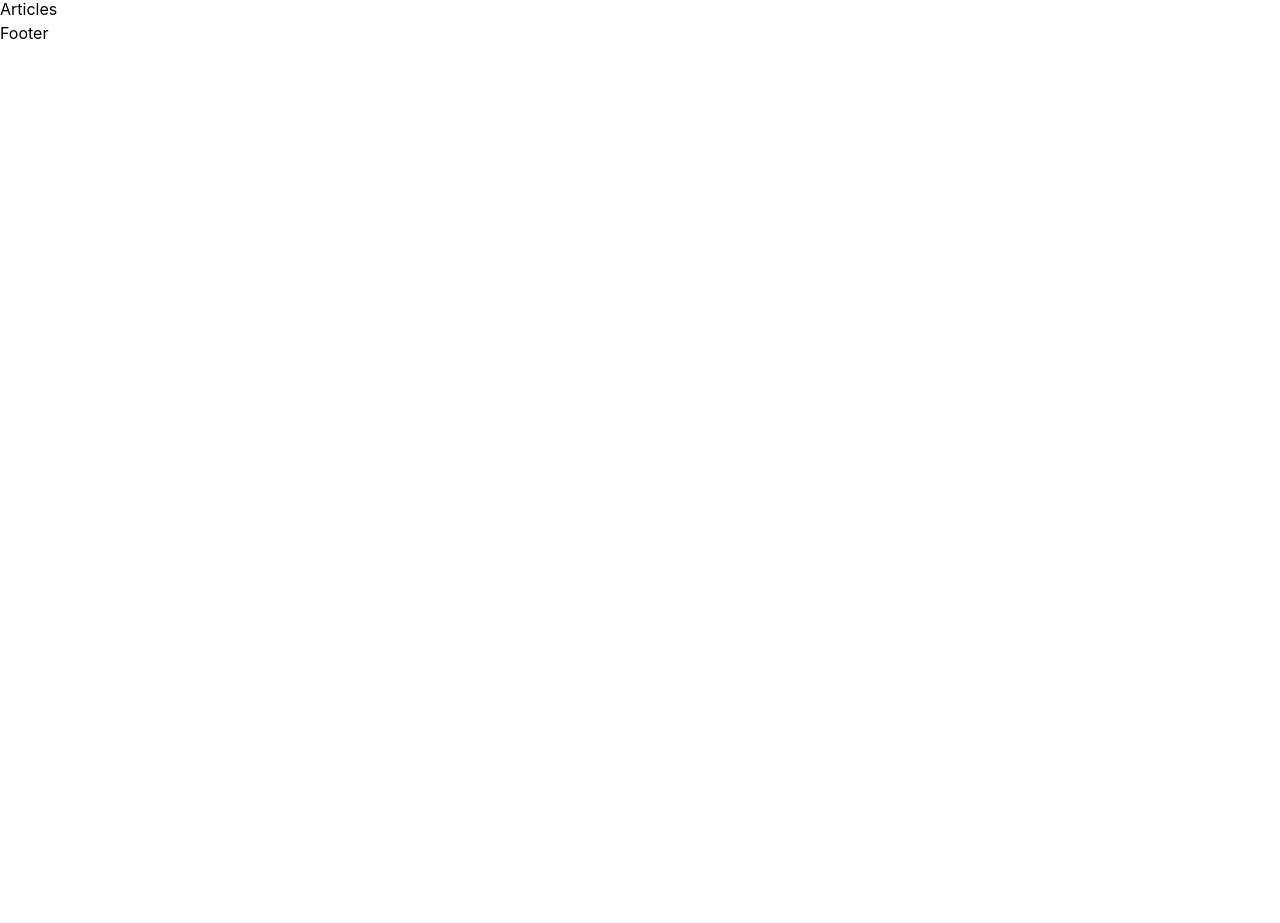
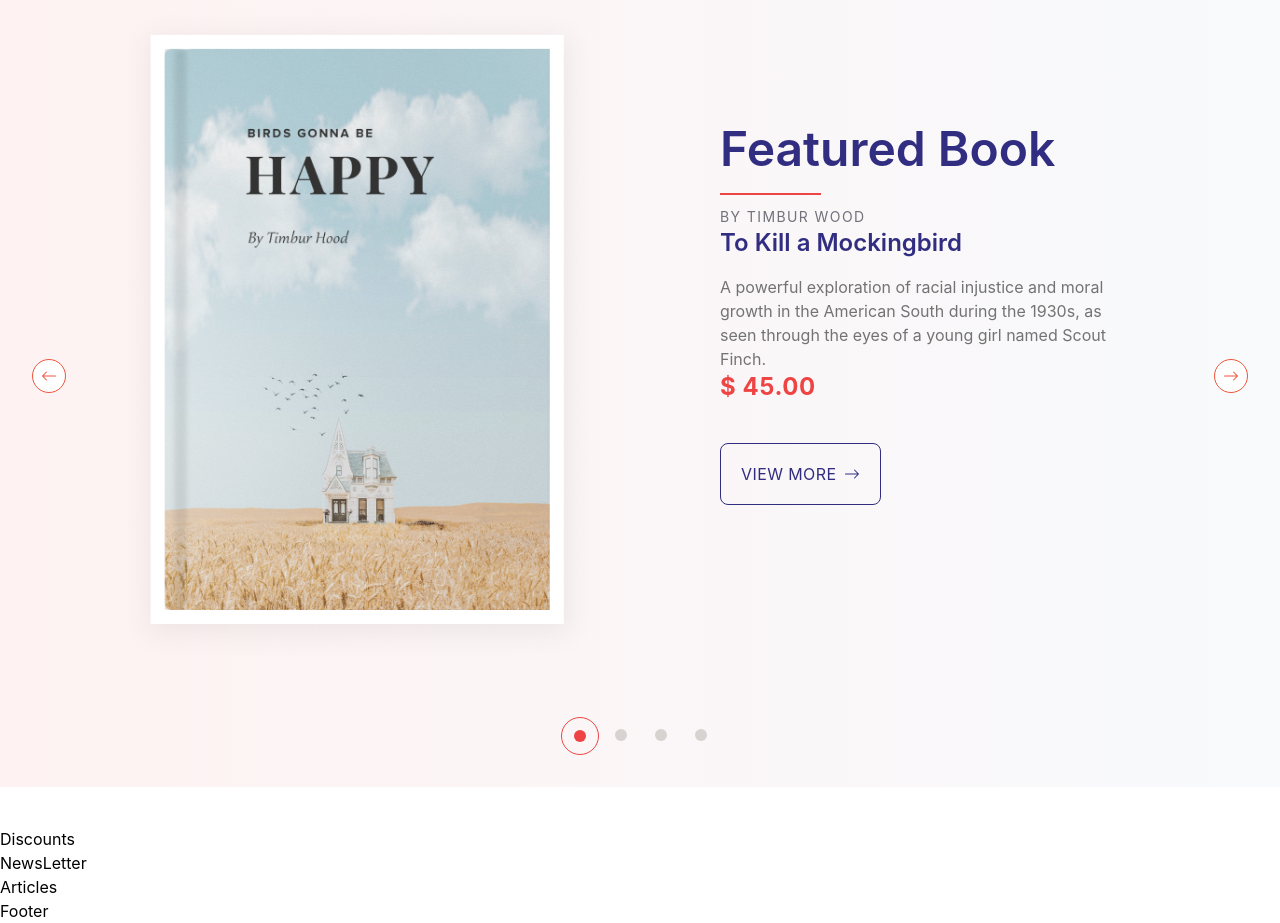
Before and after one commit to pallavee-2705/novelnest, a React (Create React App) app: page / in a window 1280 px wide. Shown: the part 1957-2880 px from the top of the page. Before the commit the page ends 2002 px from the top, so only its background shows below. Built offline with nearby package versions, Linux system fonts and the light colour scheme.

Commit message:
preliminary featurebook implemented

```diff
--- a/src/components/FeaturedBook.jsx
+++ b/src/components/FeaturedBook.jsx
@@ -1,8 +1,125 @@
-import React from 'react'
+import React, {useState} from 'react';
+import banner1 from "../assets/banner1.png"
+import { featurebook } from '../assets';
+import { BsArrowLeft, BsArrowRight } from "react-icons/bs";
+
+const featBooks = [
+  {
+    heading: "To Kill a Mockingbird",
+    desc: "A powerful exploration of racial injustice and moral growth in the American South during the 1930s, as seen through the eyes of a young girl named Scout Finch.",
+    image: featurebook,
+    author:'Timbur Wood',
+    price:"45.00",
+  },
+  {
+    heading: "1984",
+    desc: "Sed sit amet faucibus libero. Fusce congue vitae arcu sit amet convallis. Vivamus blandit, ipsum non dignissim. Nulla facilisi. Proin vestibulum, ante id mollis.",
+    image: banner1,
+    author:'Timbur Wood',
+    price:"45.00",
+  },
+  {
+    heading: "Pride and Prejudice",
+    desc: "Vestibulum eu leo sit amet, consectetur adipiscing elit. Sed ut eleifend velit, vel eleifend nisi. Sed porta, est a feugiat euismod, libero ipsum enim.",
+    image: banner1,
+    author:'Timbur Wood',
+    price:"45.00",
+  },
+  {
+    heading: "The Great Gatsby",
+    desc: "Mauris ac est a justo hendrerit feugiat. Nullam malesuada, ligula ac accumsan. Aliquam tincidunt, nulla ac convallis. Fusce suscipit dui et lorem dignissim.",
+    image: banner1,
+    author:'Timbur Wood',
+    price:"45.00",
+  },
+];
+
 
 const FeaturedBook = () => {
+  const [book, setBook] = useState(0);
+
+  const handleArrowPress = (direction) => {
+    if(direction === 'left' && book>0)
+    {
+      setBook((prev) => prev-1);
+    }
+
+    if(direction === 'right' && book<=2)
+    {
+      setBook((prev) => prev+1);
+    }
+
+  }
+
+  console.log(book);
+
   return (
-    <div>FeaturedBook</div>
+    <div className="my-10 w-auto h-auto px-5 bg-gradient-to-r from-red-50 to-slate-50 flex flex-row justify-between">
+      <div className='h-auto flex flex-col justify-center items-center p-3'>
+        <button onClick={()=>handleArrowPress('left')} className='border-[1px] border-[#ED553B] bg-white p-2 rounded-full hover:bg-[#ED553B] text-[#ED553B] hover:text-white'>
+          <BsArrowLeft/>
+        </button>
+      </div>
+
+
+      <div>
+      <div className={`flex ${book%2===0 ? "flex-row" : "flex-row-reverse"}  w-full justify-between`}>
+        <a href='/featuredbook[i]' className='flex flex-col w-1/2 max-md:w-full items-center justify-center px-10 pt-10 cursor-pointer'>
+          <div>
+          <h2 className="flex w-full justify-center items-center py-2 font-['Inter'] text-indigo-900 font-semibold text-4xl sm:text-3xl max-md:block hidden mb-5">Feature Book</h2>
+          </div>
+            <img src={featBooks[book].image} alt="featurebook" className='object-cover w-full h-full'/>
+        </a>
+
+        <div className='w-1/2 flex flex-col justify-center max-md:hidden block'>
+        <div className={`h-full my-20 flex flex-col justify-evenly ${book%2 === 0 ? "items-start" : "items-end"} p-20 font-['Inter'] text-indigo-900 max-sm:hidden block`}>
+          <h2 className="text-5xl font-semibold">Featured Book</h2>
+
+          <div className="mt-5">
+            <div className='w-[101px] h-0.5 bg-red-500' />
+            <p className='uppercase tracking-widest mt-3 text-sm text-zinc-500'>by {featBooks[book].author}</p>
+          </div>
+
+          <div className={`flex flex-col w-full ${book%2 === 0 ? "items-start" : "items-end"}`}>
+            <p className='mb-4 text-2xl font-semibold '>{featBooks[book].heading}</p>
+
+            <p className='text-neutral-500 text-base font-normal max-lg:hidden block'>{featBooks[book].desc}</p>
+          </div>
+
+         <div>
+          <div class="text-red-500 text-2xl font-bold font-['Inter'] capitalize tracking-wide">$ {featBooks[book].price}</div>
+         </div>
+
+          <a href='/featuredbooks' className='mt-10'>
+            <button onClick={()=>{}} className="flex items-center gap-2 border-[1px] border-indigo-900 text-indigo-900 rounded-lg py-3 px-5 hover:scale-105">
+              <p className='uppercase tracking-wide font-normal leading-9 flex gap-1 '>View More</p> <BsArrowRight />
+            </button>
+          </a>
+        </div>
+        </div>
+      </div>
+
+      <div className='flex items-center justify-center p-8'>
+        <div className='flex gap-1 mt-5'>
+            {featBooks.map((featurebook, index)=>(
+              <div className={`p-3 ${index===book && "border-[1px] border-red-500 rounded-full"}`}>
+                <div className={`w-3 h-3 rounded-full ${index===book ? "bg-red-500 " : 'bg-stone-300'}`}/>
+              </div>
+            ))}
+          </div>
+        </div>
+
+      </div>
+
+
+
+      <div className='h-auto flex flex-col justify-center items-center p-3'>
+        <button onClick={()=>handleArrowPress('right')} className='border-[1px] border-[#ED553B] bg-white p-2 rounded-full hover:bg-[#ED553B] text-[#ED553B] hover:text-white'>
+          <BsArrowRight/>
+        </button>
+      </div>
+    </div>
+
   )
 }
 
```
